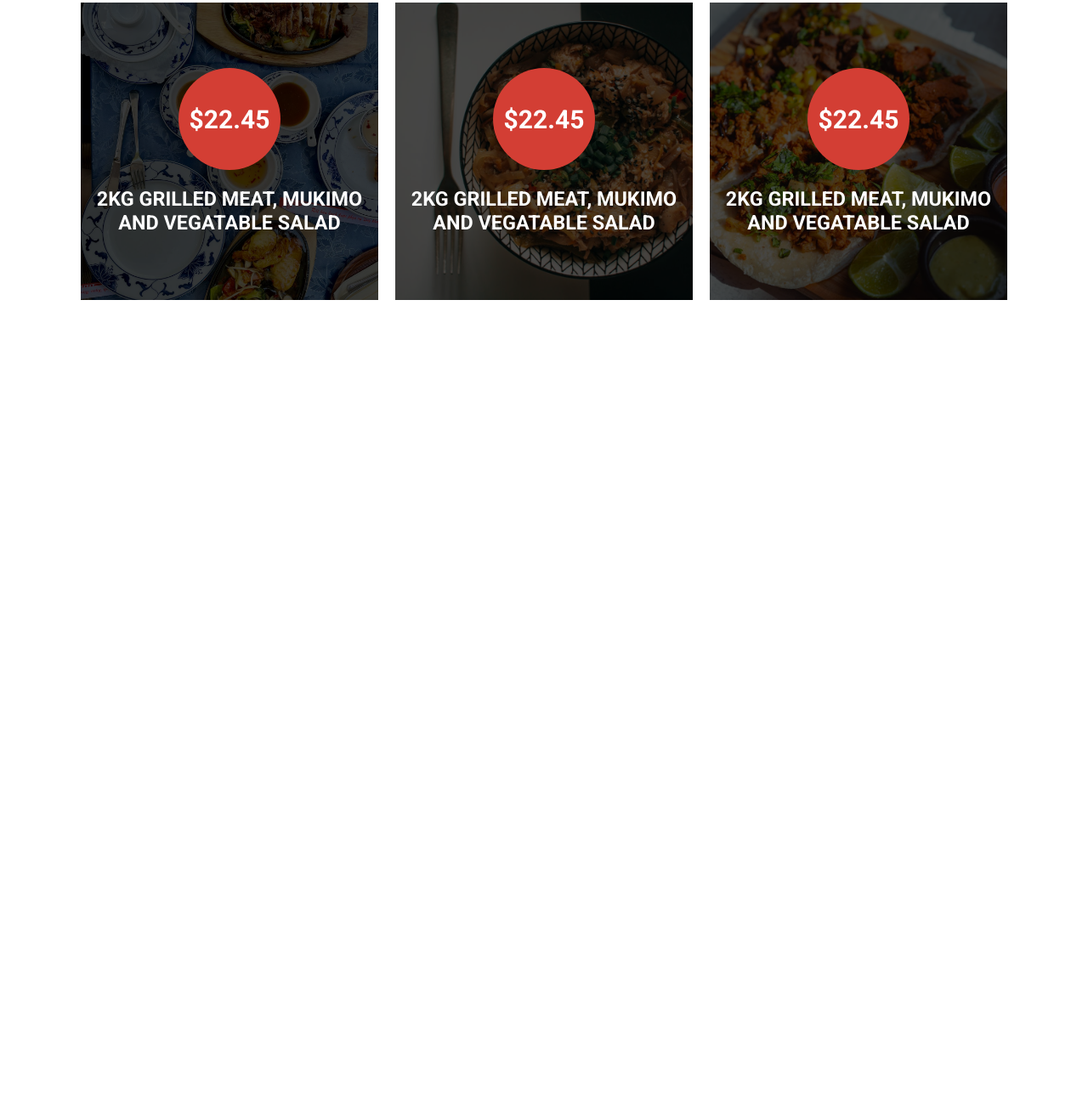
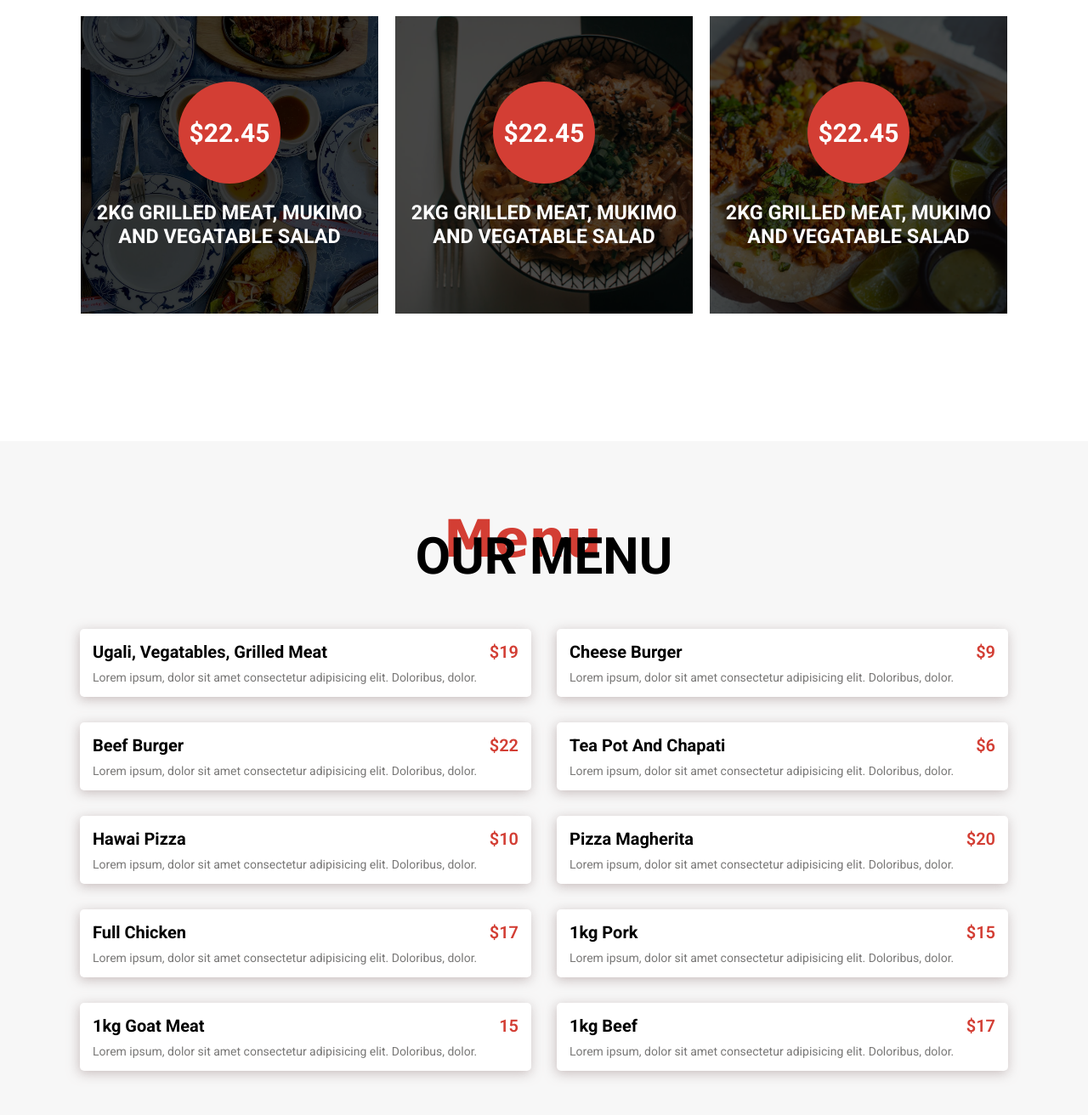
Before and after one commit to FrancisMurayaDev/Sarova-Eateries-Landing-Page, a website built with Vite: page index.html in a window 1280 px wide. Shown: the part 1498-2810 px from the top of the page at 85% size. Before the commit the page ends 1951 px from the top, so only its background shows below. Built offline with nearby package versions, Linux system fonts and the light colour scheme; a web font is replaced by a local one.

Commit message:
build menu section

```diff
--- a/index.html
+++ b/index.html
@@ -138,7 +138,7 @@
         <h4 class="meals-title">drinks</h3>
         <p class="meals-description">
           Lorem ipsum dolor sit amet consectetur adipisicing elit. Obcaecati
-          esse quia laudantium sapiente animi nobis!
+          esse quia laudantiu sapiente animi nobis!
         </p>
       </div>
 
@@ -146,7 +146,7 @@
         <img src="./src/images/coffee.png" alt="coffee" class="meal-image" />
         <h4 class="meals-title">coffee</h3>
         <p class="meals-description">
-          Lorem ipsum dolor sit amet consectetur adipisicing elit. Obcaecati
+          Lorem ipsum dolo sit amet consectetur adipisicing elit. Obcaecati
           esse quia laudantium sapiente animi nobis!
         </p>
       </div>
@@ -155,7 +155,7 @@
         <img src="./src/images/sea-foods.png" alt="sea foods" class="meal-image" />
         <h4 class="meals-title">sea foods</h3>
         <p class="meals-description">
-          Lorem ipsum dolor sit amet consectetur adipisicing elit. Obcaecati
+          Lorem ipsum door sit amet consectetur adipisicing elit. Obcaecati
           esse quia laudantium sapiente animi nobis!
         </p>
       </div>
@@ -164,7 +164,7 @@
         <img src="./src/images/fresh-salad.png" alt="fresh salad" class="meal-image" />
         <h4 class="meals-title">fresh salad</h3>
         <p class="meals-description">
-          Lorem ipsum dolor sit amet consectetur adipisicing elit. Obcaecati
+          Lorem ipsum dolor sit amet consiectetur adipisicing elit. Obcaecati
           esse quia laudantium sapiente animi nobis!
         </p>
       </div>
@@ -219,6 +219,100 @@
 
       <!-- End of Special Dishes -->
 
+      <!-- Start of Menu Section -->
+      <section class="menu-section">
+<div class="title">
+        <span class="min-title">menu</span>
+        <h2 class="main-title
+        ">our menu</h2>
+      </div>
+
+      <div class="menu-cards-wrapper">
+        <div class="menu-card-description">
+          <div class="menu-title">
+            <h4 class="menu-heading">ugali, vegatables, grilled meat</h4>
+            <span class="menu-price">$19</span>
+          </div>
+          <p class="menu-description">Lorem ipsum, dolor sit amet consectetur adipisicing elit. Doloribus, dolor.</p>
+        </div>
+
+        <div class="menu-card-description">
+          <div class="menu-title">
+            <h4 class="menu-heading">Cheese Burger</h4>
+            <span class="menu-price">$9</span>
+          </div>
+          <p class="menu-description">Lorem ipsum, dolor sit amet consectetur adipisicing elit. Doloribus, dolor.</p>
+        </div>
+
+        <div class="menu-card-description">
+          <div class="menu-title">
+            <h4 class="menu-heading">Beef Burger</h4>
+            <span class="menu-price">$22</span>
+          </div>
+
+          <p class="menu-description">Lorem ipsum, dolor sit amet consectetur adipisicing elit. Doloribus, dolor.</p>
+        </div>
+
+        <div class="menu-card-description">
+          <div class="menu-title">
+            <h4 class="menu-heading">Tea pot and chapati</h4>
+            <span class="menu-price">$6</span>
+          </div>
+          <p class="menu-description">Lorem ipsum, dolor sit amet consectetur adipisicing elit. Doloribus, dolor.</p>
+        </div>
+
+        <div class="menu-card-description">
+          <div class="menu-title">
+            <h4 class="menu-heading">Hawai Pizza</h4>
+            <span class="menu-price">$10</span>
+          </div>
+          <p class="menu-description">Lorem ipsum, dolor sit amet consectetur adipisicing elit. Doloribus, dolor.</p>
+        </div>
+
+        <div class="menu-card-description">
+          <div class="menu-title">
+            <h4 class="menu-heading">pizza magherita</h4>
+            <span class="menu-price">$20</span>
+          </div>
+          <p class="menu-description">Lorem ipsum, dolor sit amet consectetur adipisicing elit. Doloribus, dolor.</p>
+        </div>
+
+        <div class="menu-card-description">
+          <div class="menu-title">
+            <h4 class="menu-heading">full chicken</h4>
+            <span class="menu-price">$17</span>
+          </div>
+          <p class="menu-description">Lorem ipsum, dolor sit amet consectetur adipisicing elit. Doloribus, dolor.</p>
+        </div>
+
+        <div class="menu-card-description">
+          <div class="menu-title">
+            <h4 class="menu-heading">1kg pork</h4>
+            <span class="menu-price">$15</span>
+          </div>
+          <p class="menu-description">Lorem ipsum, dolor sit amet consectetur adipisicing elit. Doloribus, dolor.</p>
+        </div>
+
+        <div class="menu-card-description">
+          <div class="menu-title">
+            <h4 class="menu-heading">1kg goat meat</h4>
+            <span class="menu-price">15</span>
+          </div>
+          <p class="menu-description">Lorem ipsum, dolor sit amet consectetur adipisicing elit. Doloribus, dolor.</p>
+        </div>
+
+        <div class="menu-card-description">
+          <div class="menu-title">
+            <h4 class="menu-heading">1kg beef</h4>
+            <span class="menu-price">$17</span>
+          </div>
+          <p class="menu-description">Lorem ipsum, dolor sit amet consectetur adipisicing elit. Doloribus, dolor.</p>
+        </div>
+      </div>
+      </section>
+
+      <!-- End of Menu Section -->
+
 
     <script type="module" src="/src/main.js"></script>
   </body>
--- a/src/style.css
+++ b/src/style.css
@@ -184,7 +184,8 @@ li {
 /* Hero Styling Start */
 .hero-section {
   min-height: 100vh;
-  background-image: linear-gradient(rgba(0, 0, 0, 0.8), rgba(0, 0, 0, 0.8)),
+  background-image:
+    linear-gradient(rgba(0, 0, 0, 0.8), rgba(0, 0, 0, 0.8)),
     url(./images/hero-bg.jpg);
   background-repeat: no-repeat;
   background-position: center;
@@ -482,3 +483,70 @@ li {
 }
 
 /* End of Special Dishes Styling */
+
+/* Start of Menu Stylings */
+.menu-section {
+  background-color: var(--color-white-lighter);
+  padding: 10rem 5rem;
+  margin: 5rem 0;
+}
+
+.menu-cards-wrapper {
+  display: flex;
+  flex-wrap: wrap;
+  gap: 3rem;
+  justify-content: center;
+  padding-top: 5rem;
+}
+.menu-card-description {
+  display: flex;
+  flex-direction: column;
+  width: 45%;
+  padding: 1.5rem;
+  background-color: var(--color-white);
+  box-shadow: -1px 3px 14px 0px rgba(223, 219, 219, 0.75);
+  -webkit-box-shadow: -1px 3px 14px 0px rgba(184, 170, 170, 0.75);
+  -moz-box-shadow: -1px 3px 14px 0px rgba(0, 0, 0, 0.75);
+  border-radius: 5px;
+}
+
+.menu-title {
+  display: flex;
+  justify-content: space-between;
+}
+
+.menu-heading {
+  font-size: 2rem;
+  text-transform: capitalize;
+}
+
+.menu-price {
+  font-size: 2rem;
+  font-weight: 600;
+  color: var(--primary-light-color);
+}
+
+.menu-description {
+  font-size: 1.4rem;
+  color: var(--color-grey-dark);
+  margin-top: 1rem;
+}
+
+@media screen and (max-width: 800px) {
+  .menu-cards-wrapper {
+    flex-direction: column;
+  }
+
+  .menu-card-description {
+    width: 95%;
+  }
+
+  .menu-cards-wrapper {
+    align-items: center;
+  }
+
+  .menu-section {
+    padding: 10rem 2rem;
+  }
+}
+/* End of Menu Stylings */
```
